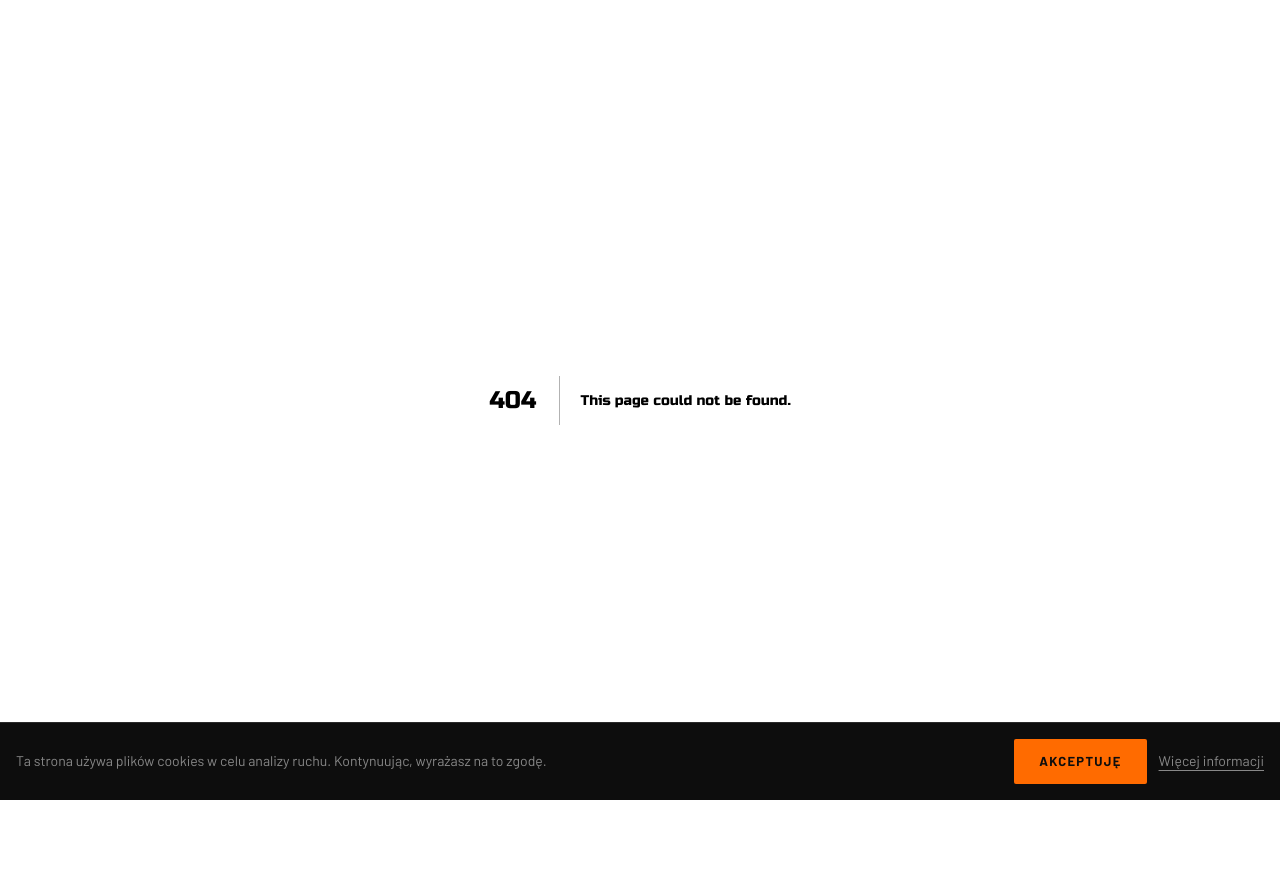
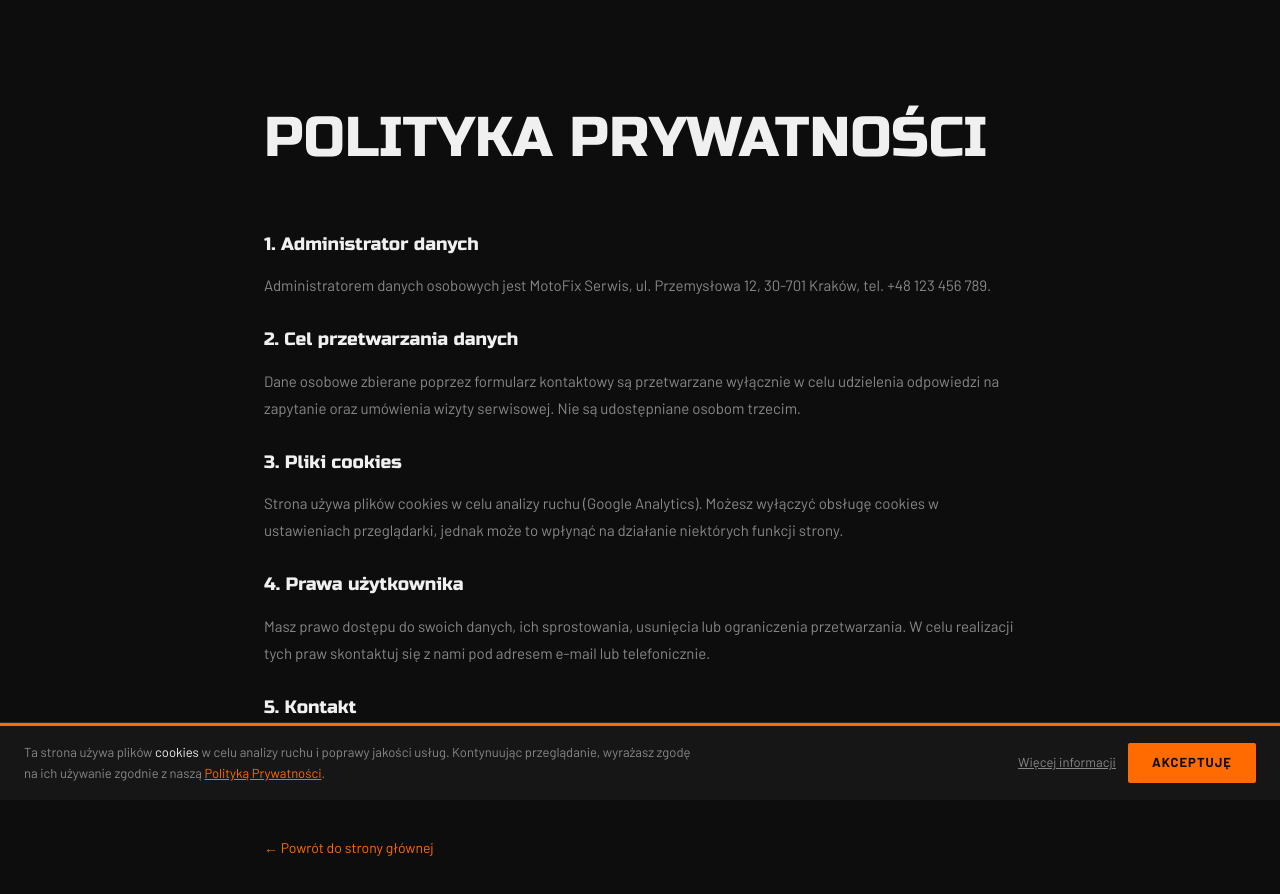
Before and after one commit to adminfavmotors/serwis_01, a Next.js app: page /polityka-prywatnosci in a window 1280 px wide. Before the commit this address had no page. Shown: the top 894 px of the page. Before the commit the page ends 800 px from the top, so only its background shows below. Built offline with nearby package versions, Linux system fonts and the light colour scheme.

Commit message:
feat: restore cookies banner + create /polityka-prywatnosci page

```diff
--- a/app/layout.tsx
+++ b/app/layout.tsx
@@ -3,7 +3,7 @@ import { Russo_One, Barlow, Space_Mono } from "next/font/google";
 import Script from "next/script";
 import "./globals.css";
 
-import { CookiesBanner } from "@/components/CookiesBanner";
+import CookiesBanner from "@/components/CookiesBanner";
 
 const russoOne = Russo_One({
   weight: "400",
--- /dev/null
+++ b/app/polityka-prywatnosci/page.tsx
@@ -0,0 +1,103 @@
+export default function PolitykaPrywatnosci() {
+  return (
+    <main
+      className="min-h-screen"
+      style={{ backgroundColor: "#0D0D0D", color: "#F0F0F0" }}
+    >
+      <div className="mx-auto px-6 py-24" style={{ maxWidth: "800px" }}>
+        <h1
+          style={{
+            fontFamily: "var(--font-display)",
+            fontSize: "clamp(36px, 5vw, 56px)",
+            color: "#F0F0F0",
+            marginBottom: "48px",
+          }}
+        >
+          POLITYKA PRYWATNOŚCI
+        </h1>
+
+        <div
+          style={{
+            fontFamily: "var(--font-body)",
+            fontSize: "15px",
+            color: "#888888",
+            lineHeight: 1.8,
+            display: "flex",
+            flexDirection: "column",
+            gap: "24px",
+          }}
+        >
+          <section>
+            <h2 style={{ color: "#F0F0F0", fontSize: "18px", marginBottom: "12px" }}>
+              1. Administrator danych
+            </h2>
+            <p>
+              Administratorem danych osobowych jest MotoFix Serwis, ul.
+              Przemysłowa 12, 30-701 Kraków, tel. +48 123 456 789.
+            </p>
+          </section>
+
+          <section>
+            <h2 style={{ color: "#F0F0F0", fontSize: "18px", marginBottom: "12px" }}>
+              2. Cel przetwarzania danych
+            </h2>
+            <p>
+              Dane osobowe zbierane poprzez formularz kontaktowy są przetwarzane
+              wyłącznie w celu udzielenia odpowiedzi na zapytanie oraz umówienia
+              wizyty serwisowej. Nie są udostępniane osobom trzecim.
+            </p>
+          </section>
+
+          <section>
+            <h2 style={{ color: "#F0F0F0", fontSize: "18px", marginBottom: "12px" }}>
+              3. Pliki cookies
+            </h2>
+            <p>
+              Strona używa plików cookies w celu analizy ruchu (Google
+              Analytics). Możesz wyłączyć obsługę cookies w ustawieniach
+              przeglądarki, jednak może to wpłynąć na działanie niektórych
+              funkcji strony.
+            </p>
+          </section>
+
+          <section>
+            <h2 style={{ color: "#F0F0F0", fontSize: "18px", marginBottom: "12px" }}>
+              4. Prawa użytkownika
+            </h2>
+            <p>
+              Masz prawo dostępu do swoich danych, ich sprostowania, usunięcia
+              lub ograniczenia przetwarzania. W celu realizacji tych praw
+              skontaktuj się z nami pod adresem e-mail lub telefonicznie.
+            </p>
+          </section>
+
+          <section>
+            <h2 style={{ color: "#F0F0F0", fontSize: "18px", marginBottom: "12px" }}>
+              5. Kontakt
+            </h2>
+            <p>
+              W sprawach związanych z ochroną danych osobowych możesz
+              skontaktować się z nami telefonicznie pod numerem{" "}
+              <a href="tel:+48123456789" style={{ color: "#FF6B00" }}>
+                +48 123 456 789
+              </a>{" "}
+              lub osobiście pod adresem ul. Przemysłowa 12, 30-701 Kraków.
+            </p>
+          </section>
+        </div>
+
+        <a
+          href="/"
+          className="mt-12 inline-flex items-center gap-2"
+          style={{
+            color: "#FF6B00",
+            fontFamily: "var(--font-body)",
+            fontSize: "14px",
+          }}
+        >
+          ← Powrót do strony głównej
+        </a>
+      </div>
+    </main>
+  );
+}
--- a/components/CookiesBanner.tsx
+++ b/components/CookiesBanner.tsx
@@ -1,47 +1,113 @@
 "use client";
 
-import Link from "next/link";
 import { useEffect, useState } from "react";
 
-import { Button } from "@/components/ui/Button";
-
-export function CookiesBanner() {
-  const [isVisible, setIsVisible] = useState(false);
+export default function CookiesBanner() {
+  const [visible, setVisible] = useState(false);
 
   useEffect(() => {
-    const isAccepted = window.localStorage.getItem("cookies_accepted");
-
-    if (!isAccepted) {
-      setIsVisible(true);
+    try {
+      const accepted = localStorage.getItem("cookies_accepted");
+      if (!accepted) setVisible(true);
+    } catch {
+      setVisible(true);
     }
   }, []);
 
-  const acceptCookies = () => {
-    window.localStorage.setItem("cookies_accepted", "true");
-    setIsVisible(false);
+  const accept = () => {
+    try {
+      localStorage.setItem("cookies_accepted", "true");
+    } catch {}
+    setVisible(false);
   };
 
-  if (!isVisible) {
-    return null;
-  }
+  if (!visible) return null;
 
   return (
-    <div className="fixed inset-x-0 bottom-0 z-[9999] border-t border-border bg-bg px-4 py-4 text-white">
-      <div className="mx-auto flex max-w-[1280px] flex-col gap-4 md:flex-row md:items-center md:justify-between">
-        <p className="max-w-3xl text-sm leading-relaxed text-muted">
-          Ta strona używa plików cookies w celu analizy ruchu. Kontynuując,
-          wyrażasz na to zgodę.
+    <div
+      role="dialog"
+      aria-label="Informacja o plikach cookies"
+      className="fixed bottom-0 left-0 right-0 z-[9999]"
+      style={{
+        backgroundColor: "#161616",
+        borderTop: "1px solid #2A2A2A",
+        borderTopLeftRadius: "0px",
+        borderTopRightRadius: "0px",
+      }}
+    >
+      <div
+        style={{ height: "3px", backgroundColor: "#FF6B00", width: "100%" }}
+      />
+
+      <div
+        className="mx-auto flex flex-col items-start justify-between gap-4 sm:flex-row sm:items-center"
+        style={{
+          maxWidth: "1280px",
+          padding: "16px 24px",
+        }}
+      >
+        <p
+          style={{
+            fontFamily: "var(--font-body)",
+            fontSize: "13px",
+            color: "#888888",
+            lineHeight: 1.6,
+            maxWidth: "680px",
+            margin: 0,
+          }}
+        >
+          Ta strona używa plików <span style={{ color: "#F0F0F0" }}>cookies</span>{" "}
+          w celu analizy ruchu i poprawy jakości usług. Kontynuując przeglądanie,
+          wyrażasz zgodę na ich używanie zgodnie z naszą{" "}
+          <a
+            href="/polityka-prywatnosci"
+            style={{ color: "#FF6B00", textDecoration: "underline" }}
+          >
+            Polityką Prywatności
+          </a>
+          .
         </p>
-        <div className="flex flex-col gap-3 sm:flex-row sm:items-center">
-          <Button type="button" onClick={acceptCookies}>
-            Akceptuję
-          </Button>
-          <Link
+
+        <div className="flex shrink-0 items-center gap-3">
+          <a
             href="/polityka-prywatnosci"
-            className="text-sm text-muted underline underline-offset-4 transition-colors hover:text-accent"
+            style={{
+              fontFamily: "var(--font-body)",
+              fontSize: "13px",
+              color: "#888888",
+              textDecoration: "underline",
+              whiteSpace: "nowrap",
+            }}
           >
             Więcej informacji
-          </Link>
+          </a>
+
+          <button
+            onClick={accept}
+            style={{
+              fontFamily: "var(--font-body)",
+              fontSize: "13px",
+              fontWeight: 700,
+              textTransform: "uppercase",
+              letterSpacing: "0.08em",
+              backgroundColor: "#FF6B00",
+              color: "#0D0D0D",
+              border: "none",
+              borderRadius: "2px",
+              padding: "10px 24px",
+              cursor: "pointer",
+              whiteSpace: "nowrap",
+              transition: "background-color 0.15s ease",
+            }}
+            onMouseEnter={(e) => {
+              e.currentTarget.style.backgroundColor = "#CC5500";
+            }}
+            onMouseLeave={(e) => {
+              e.currentTarget.style.backgroundColor = "#FF6B00";
+            }}
+          >
+            Akceptuję
+          </button>
         </div>
       </div>
     </div>
```
